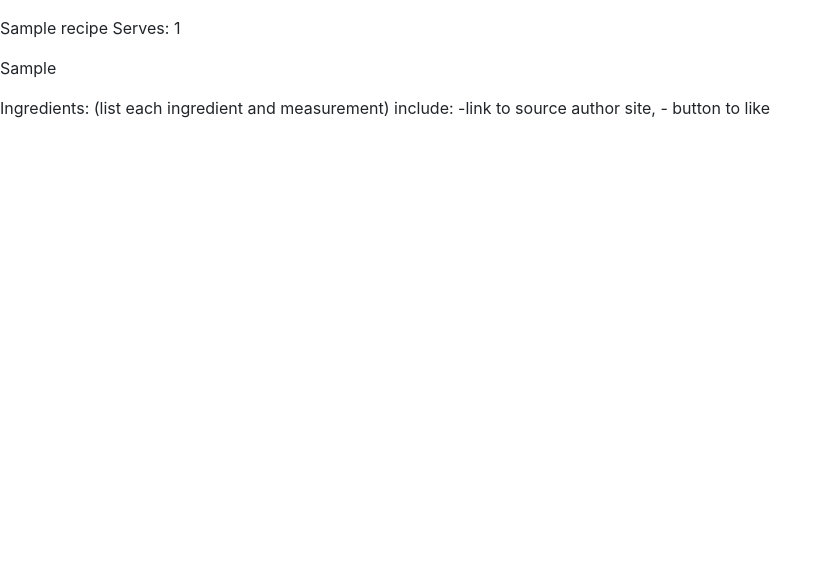
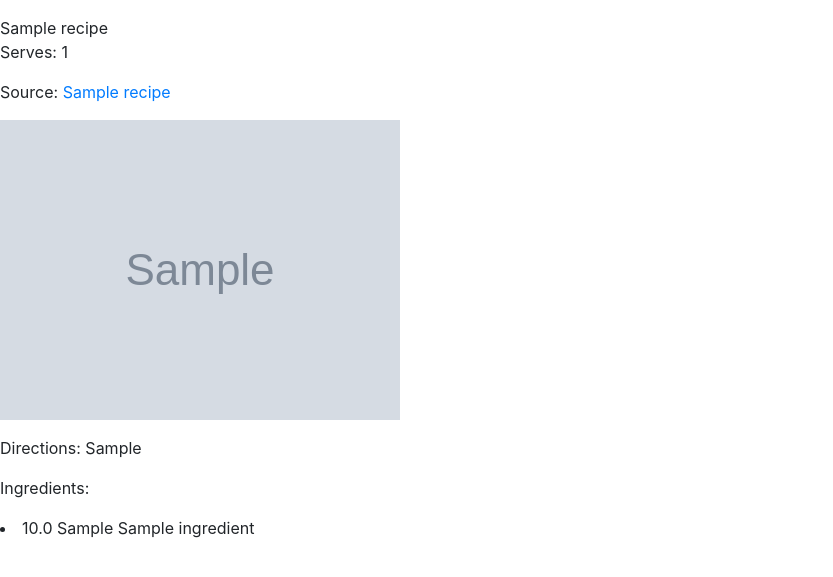
Before and after one commit to Samrany/recipe_project, a Flask app: page /1 in a window 1280 px wide. Shown: the top 577 px of the page, without its empty margins (0-833 px from the left). Run offline with Flask 2, Linux system fonts and the light colour scheme; tables that the repository leaves empty hold one stand-in row (values such as "Sample post"); grey boxes marked "Sample" are stand-in pictures; some libraries are stand-ins or nearby versions.

Commit message:
recipe details page

```diff
--- a/crud.py
+++ b/crud.py
@@ -10,7 +10,7 @@ if __name__ == '__main__':
 def create_user(email, password, first_name, last_name):
     """Create and return a new user."""
 
-    user = User(email=email, password=password, first_name = first_name, last_name = last_name)
+    user = User(email=email.lower(), password=password, first_name = first_name.title(), last_name = last_name.title())
 
     db.session.add(user)
     db.session.commit()
@@ -18,10 +18,10 @@ def create_user(email, password, first_name, last_name):
     return user
 
 
-def add_new_ingredient(ingredient_name,dairy_free = True, gluten_free = True,
+def add_new_ingredient(ingredient_name, dairy_free = True, gluten_free = True,
                         vegetarian = True, vegan = True, paleo = True):
     """Add new ingredient to db"""
-    current_ingredient = Ingredient(ingredient_name = ingredient_name,
+    current_ingredient = Ingredient(ingredient_name = ingredient_name.lower(),
                         dairy_free = dairy_free, gluten_free = gluten_free,
                         vegetarian = vegetarian, vegan = vegan, paleo = paleo)
 
@@ -82,7 +82,7 @@ def create_new_recipe(recipe_name, source_name, website, directions, image, serv
     ingredients in recipes where ingredients is a list of dictionary objects."""
 
     # Add recipe to db
-    current_recipe = Recipe(recipe_name = recipe_name, source_name = source_name,
+    current_recipe = Recipe(recipe_name = recipe_name.title(), source_name = source_name.title(),
         website = website, directions = directions, image = image, servings = servings)
     db.session.add(current_recipe)
     db.session.commit()
--- a/send_email.py
+++ b/send_email.py
@@ -9,6 +9,9 @@ def return_html_checklist(shopping_list_dict):
 	and returns html checklist items"""
 
 	html_ingredients = " "
+
+	# 'test' == ('te',
+	# 		'st')
 
 	for item in shopping_list_dict:
 		amount = shopping_list_dict[item]['amount']
--- a/server.py
+++ b/server.py
@@ -28,6 +28,7 @@ def homepage():
 def recipe_details(recipe_id):
 	"""Show full recipe details for a specific recipe."""
 	recipe = crud.get_recipe_by_id(recipe_id)
+	# ingredients =
 	return render_template("recipe_details.html", recipe = recipe)
 
 @app.route('/login')
--- a/templates/recipe_details.html
+++ b/templates/recipe_details.html
@@ -4,16 +4,31 @@
 {% block head %}  {% endblock %}
 {% block body %}
 
-{{recipe.recipe_name}}
-Serves: {{recipe.servings}}
+{{recipe.recipe_name}} <br>
+Serves: {{recipe.servings}} <br>
+</p>
+	Source:
+	<a href={{recipe.website}}> {{recipe.source_name}}  </a>
+
+</p>
+
+<img src="{{recipe.image}}" >
 <p></p>
+Directions:
 {{recipe.directions}}
 <p></p>
+
 <p>
-Ingredients:
-(list each ingredient and measurement)
-include:
--link to source author site, - button to like
-</p>
+	Ingredients:
+	{% for recipe_ingredient in recipe.recipe_ingredients %}
+		<li> {{recipe_ingredient.amount}}
+			 {% if recipe_ingredient.metric != None %}
+			 		{{recipe_ingredient.metric}}
+			 {% endif %}
+			 {{recipe_ingredient.ingredient.ingredient_name}}
+		</li>
+	{% endfor %}
+
+
 
 {% endblock %}
```
Also changed, not shown: metrics.py (+11 -5 lines).
